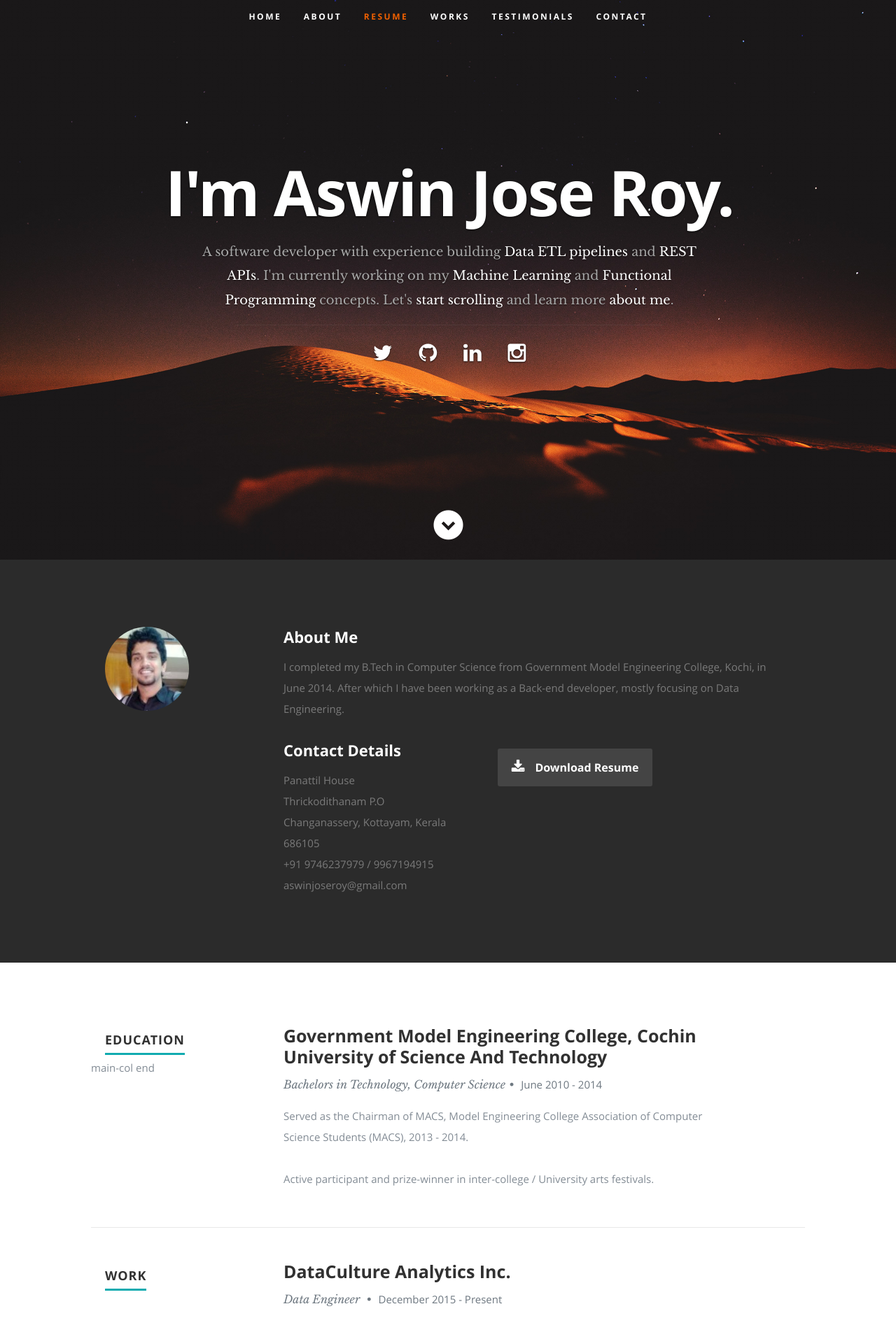
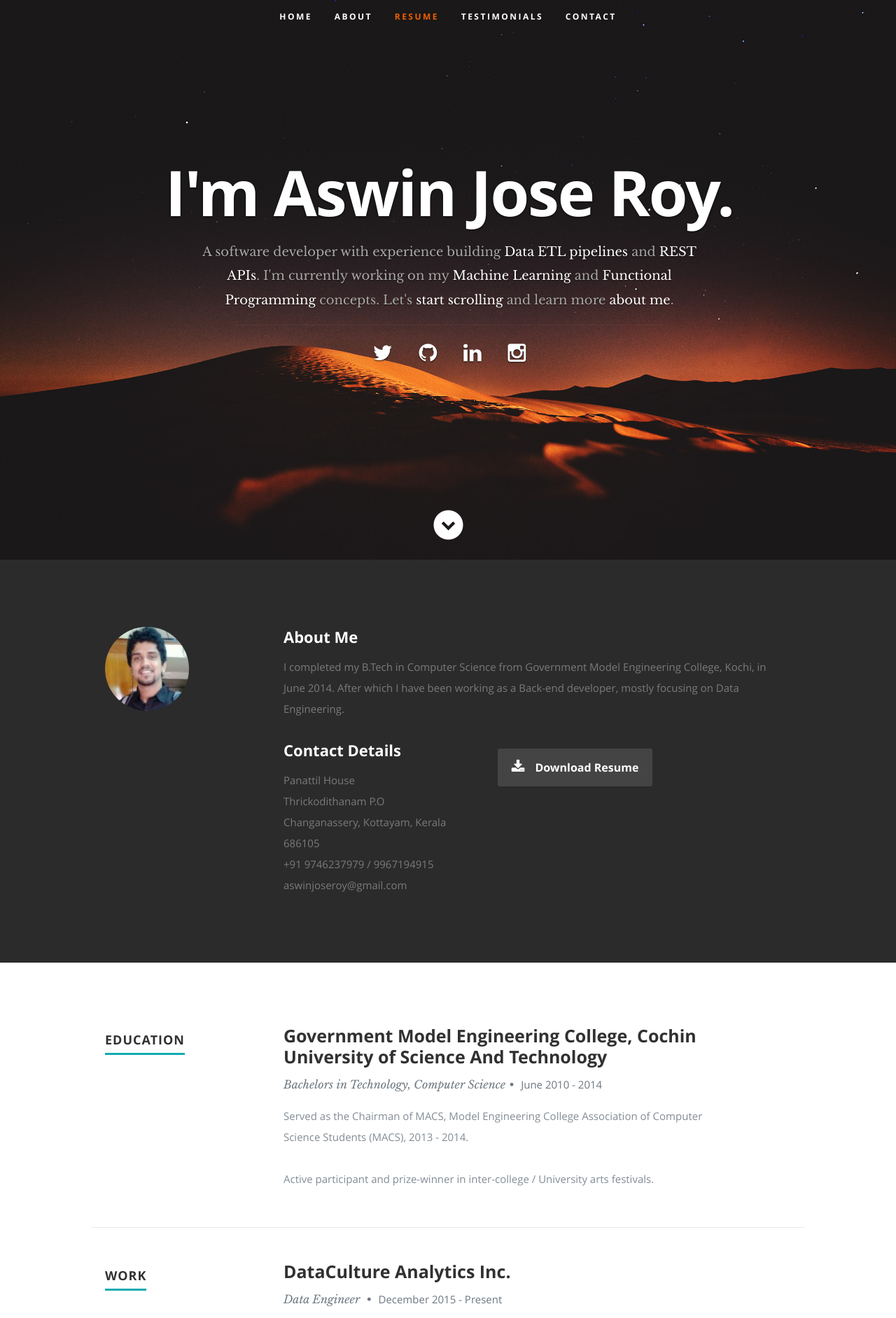
Before and after one commit to aswinjoseroy/aswinjoseroy.github.io, a plain HTML site: page index.html in a window 1280 px wide. Shown: the top 1884 px of the page at 70% size. Drawn offline with nearby package versions, Linux system fonts and the light colour scheme.

Commit message:
removed WORKS section portfolio not working properly. fix later.

```diff
--- a/index.html
+++ b/index.html
@@ -47,7 +47,7 @@
             <li class="current"><a class="smoothscroll" href="#home">Home</a></li>
             <li><a class="smoothscroll" href="#about">About</a></li>
 	         <li><a class="smoothscroll" href="#resume">Resume</a></li>
-            <li><a class="smoothscroll" href="#portfolio">Works</a></li>
+            <!-- <li><a class="smoothscroll" href="#portfolio">Works</a></li> -->
             <li><a class="smoothscroll" href="#testimonials">Testimonials</a></li>
             <li><a class="smoothscroll" href="#contact">Contact</a></li>
          </ul> <!-- end #nav -->
@@ -179,7 +179,7 @@
 
             </div>  -->
 
-         </div> main-col end
+         </div>
 
       </div> <!-- End Education
 
```
